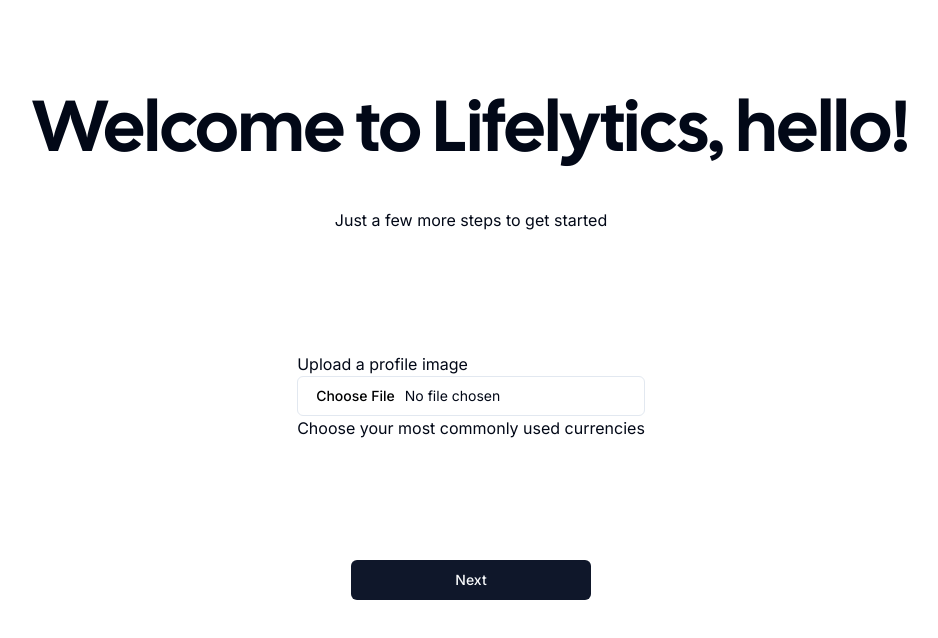
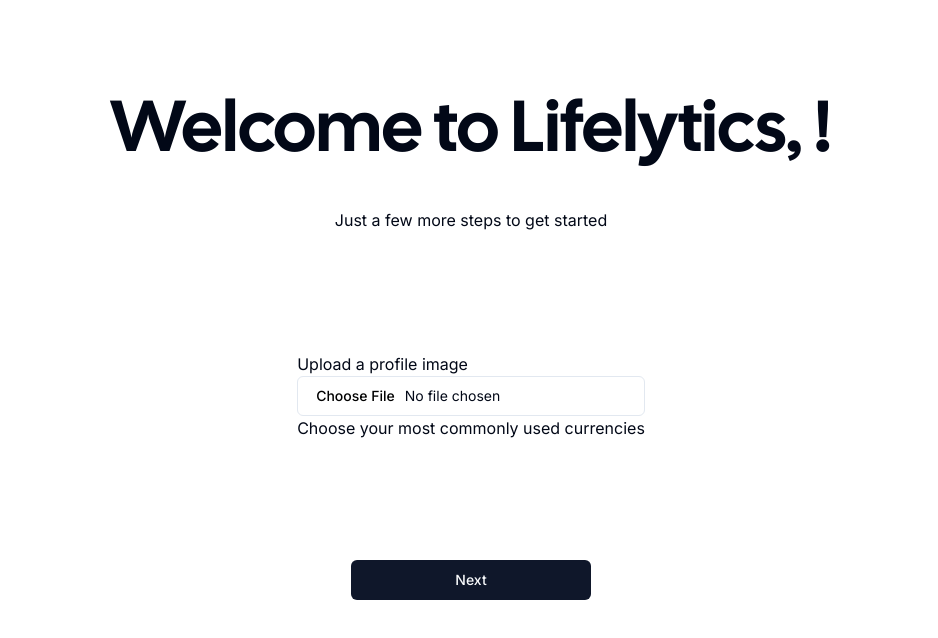
Before and after one commit to konstantinlindner/lifelytics, a Next.js app: page /sign-up/onboarding in a window 1280 px wide. Shown: the top 638 px of the page, without its empty margins (169-1107 px from the left). Built offline with nearby package versions, Linux system fonts and the light colour scheme; no server answers.

Commit message:
remove prop

```diff
--- a/src/app/(landing)/sign-up/onboarding/components/animatedHeader.tsx
+++ b/src/app/(landing)/sign-up/onboarding/components/animatedHeader.tsx
@@ -3,7 +3,7 @@
 import { motion } from 'framer-motion';
 
 interface AnimatedHeaderProps {
-  firstName: string;
+  firstName?: string;
 }
 
 export default function AnimatedHeader({ firstName }: AnimatedHeaderProps) {
--- a/src/app/(landing)/sign-up/onboarding/page.tsx
+++ b/src/app/(landing)/sign-up/onboarding/page.tsx
@@ -33,7 +33,7 @@
 
   return (
     <div className="container flex h-screen w-screen flex-col space-y-10 items-center max-w-[64rem] pb-8 pt-24">
-      <AnimatedHeader firstName={'hello'} />
+      <AnimatedHeader />
 
       <div className="p-20">
         <ProfilePictureUpload />
```
